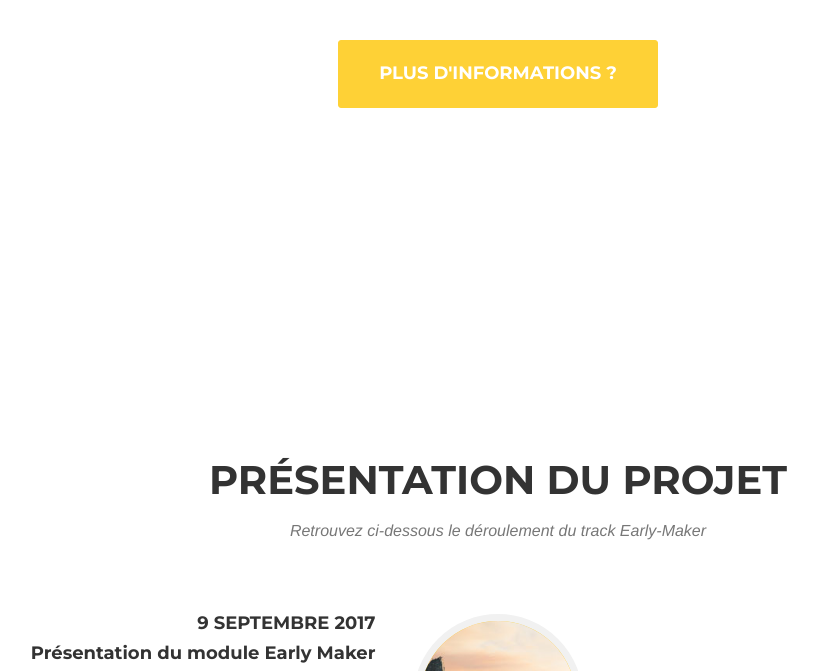
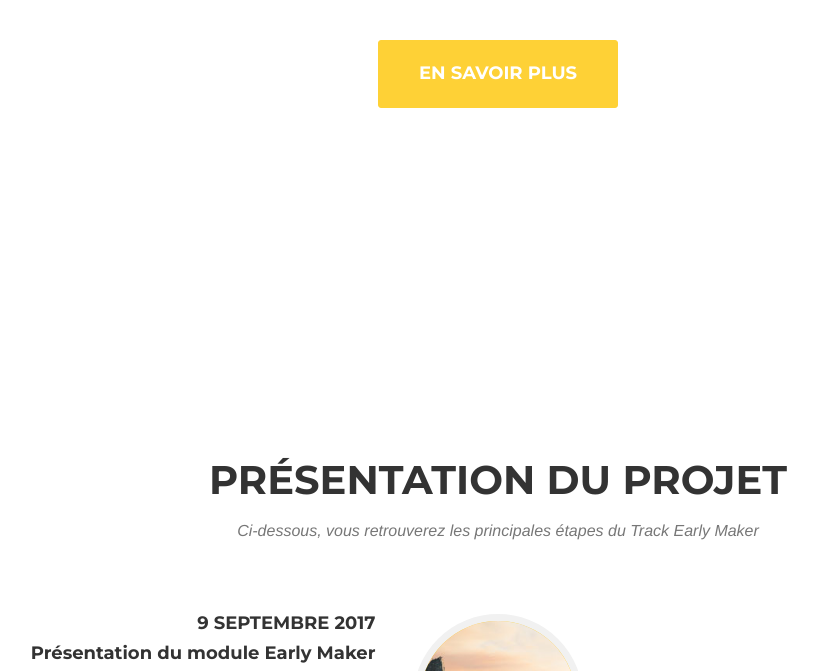
Before and after one commit to touronalex/EMMS-Track, a website: page index.html in a window 1280 px wide. Shown: the part 450-1121 px from the top of the page, without its empty margins (142-960 px from the left). Drawn offline with nearby package versions, Linux system fonts and the light colour scheme; a web font is replaced by a local one.

Commit message:
Update index.html

```diff
--- a/index.html
+++ b/index.html
@@ -53,7 +53,7 @@
                         <a href="#page-top"></a>
                     </li>
                       <li>
-                        <a class="page-scroll" href="#about">Présentation</a>
+                        <a class="page-scroll" href="#about">Le projet</a>
                     </li>
 			 <li>
                         <a class="page-scroll" href="#dispositif">Dispositif</a>
@@ -79,8 +79,8 @@
         <div class="container">
             <div class="intro-text">
                 <div class="intro-lead-in">Bienvenue sur la Communauté!</div>
-                <div class="intro-heading">Early Makers</div>
-                <a href="#about" class="page-scroll btn btn-xl">Plus d'informations ?</a>
+                <div class="intro-heading">Track Early Maker</div>
+                <a href="#about" class="page-scroll btn btn-xl">En savoir plus</a>
             </div>
         </div>
     </header>
@@ -91,7 +91,7 @@
             <div class="row">
                 <div class="col-lg-12 text-center">
                     <h2 class="section-heading">Présentation du projet</h2>
-                    <h3 class="section-subheading text-muted">Retrouvez ci-dessous le déroulement du track Early-Maker</h3>
+                    <h3 class="section-subheading text-muted">Ci-dessous, vous retrouverez les principales étapes du Track Early Maker </h3>
                 </div>
             </div>
             <div class="row">
```
